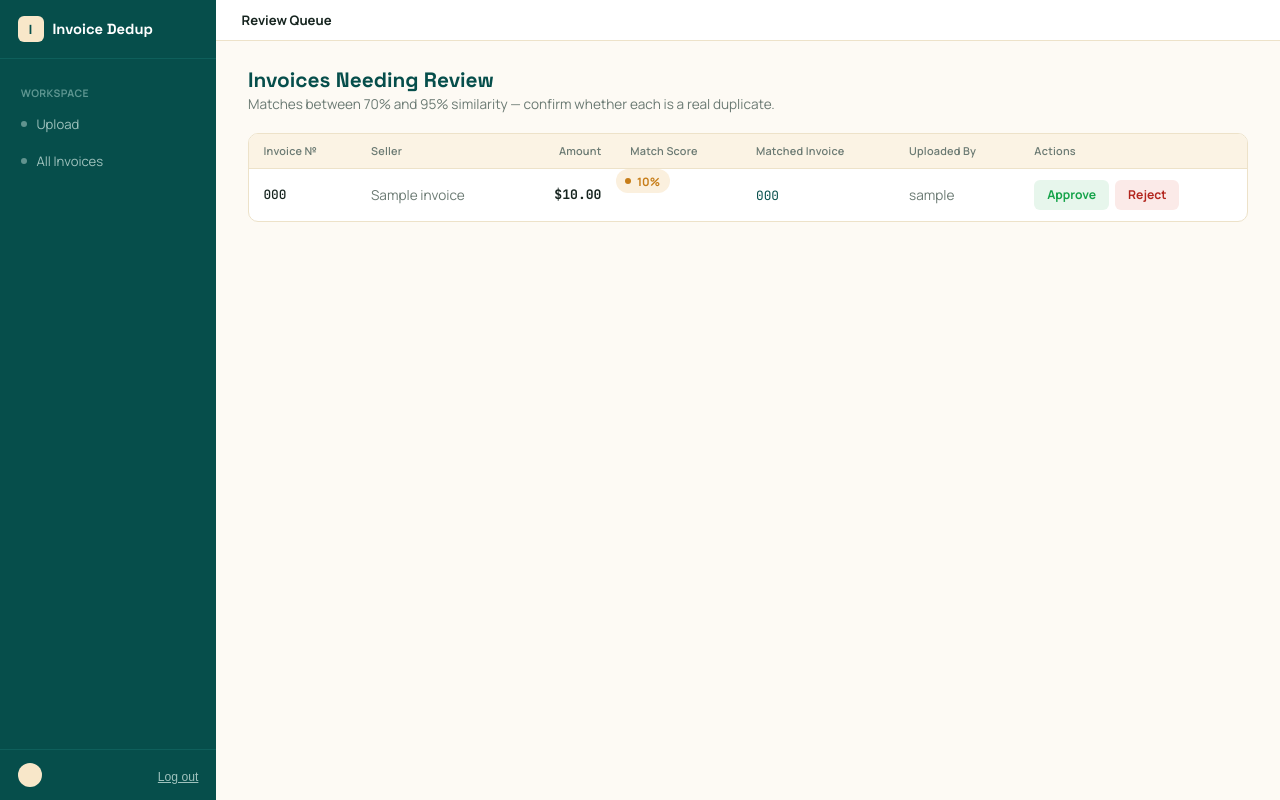
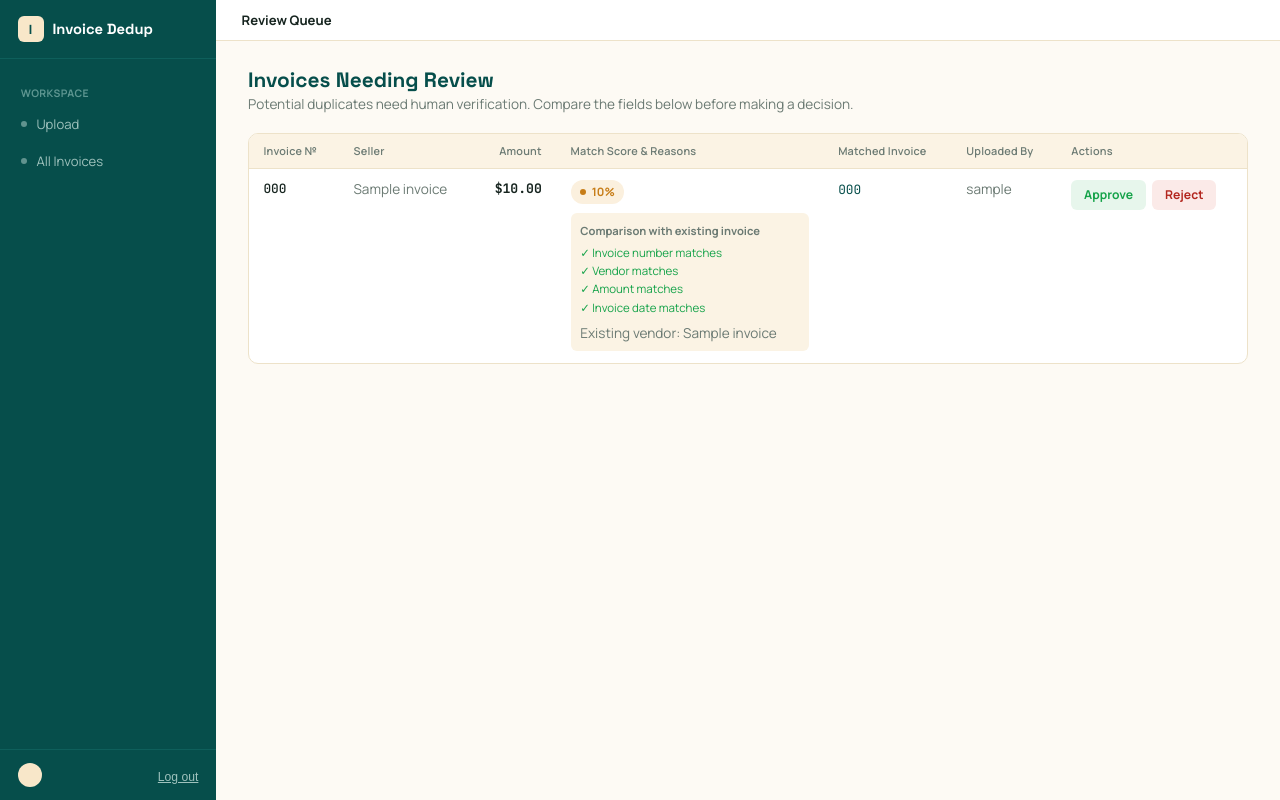
Before and after one commit to janani-k-s/invoice-dedup, a Django app: template invoices/templates/invoices/review_queue.html in a window 1280 px wide. Run offline with Django 5.2, Linux system fonts and the light colour scheme; the template is opened without the code that fills it: values that come from a table or form of the project are taken from there, others are empty; tables that the repository leaves empty hold one stand-in row (values such as "Sample post").

Commit message:
Explain invoice field differences in review queue

```diff
--- a/invoices/templates/invoices/review_queue.html
+++ b/invoices/templates/invoices/review_queue.html
@@ -1,3 +1,4 @@
+
 {% extends 'invoices/base_console.html' %}
 
 {% block title %}Review Queue — Invoice Dedup{% endblock %}
@@ -15,37 +16,104 @@
   }
   .page-head p { margin: 0; color: var(--gray); font-size: 0.85rem; }
 
-  .table-card { background: var(--surface); border: 1px solid var(--line); border-radius: 10px; overflow: hidden; }
+  .table-card {
+    background: var(--surface);
+    border: 1px solid var(--line);
+    border-radius: 10px;
+    overflow-x: auto;
+  }
+
   table { width: 100%; border-collapse: collapse; }
   thead th {
-    text-align: left; font-weight: 600; font-size: 0.68rem; letter-spacing: 0.02em;
-    color: var(--gray); padding: 0.6rem 0.9rem; background: var(--champagne-soft);
+    text-align: left;
+    font-weight: 600;
+    font-size: 0.68rem;
+    letter-spacing: 0.02em;
+    color: var(--gray);
+    padding: 0.6rem 0.9rem;
+    background: var(--champagne-soft);
     border-bottom: 1px solid var(--line);
   }
   thead th.num { text-align: right; }
-  tbody td { padding: 0.7rem 0.9rem; border-bottom: 1px solid var(--line); font-size: 0.85rem; vertical-align: middle; }
+
+  tbody td {
+    padding: 0.7rem 0.9rem;
+    border-bottom: 1px solid var(--line);
+    font-size: 0.85rem;
+    vertical-align: top;
+  }
   tbody tr:last-child td { border-bottom: none; }
-  .inv-num { font-family: 'JetBrains Mono', monospace; font-weight: 500; font-size: 0.8rem; }
-  .amount { font-family: 'JetBrains Mono', monospace; text-align: right; font-weight: 600; font-size: 0.82rem; }
+
+  .inv-num {
+    font-family: 'JetBrains Mono', monospace;
+    font-weight: 500;
+    font-size: 0.8rem;
+  }
+  .amount {
+    font-family: 'JetBrains Mono', monospace;
+    text-align: right;
+    font-weight: 600;
+    font-size: 0.82rem;
+  }
   .seller { color: var(--gray); }
-  .matched-link { color: var(--emerald); font-family: 'JetBrains Mono', monospace; font-size: 0.8rem; text-decoration: none; }
+
+  .matched-link {
+    color: var(--emerald);
+    font-family: 'JetBrains Mono', monospace;
+    font-size: 0.8rem;
+    text-decoration: none;
+  }
   .matched-link:hover { text-decoration: underline; }
-  .empty-state { padding: 2.5rem; text-align: center; color: var(--gray); font-size: 0.9rem; }
+
+  .empty-state {
+    padding: 2.5rem;
+    text-align: center;
+    color: var(--gray);
+    font-size: 0.9rem;
+  }
+
   .action-form { display: inline-flex; gap: 0.4rem; }
   .btn-sm {
-    font-family: 'Manrope', sans-serif; font-weight: 700; font-size: 0.76rem;
-    padding: 0.4rem 0.8rem; border-radius: 6px; border: none; cursor: pointer;
+    font-family: 'Manrope', sans-serif;
+    font-weight: 700;
+    font-size: 0.76rem;
+    padding: 0.4rem 0.8rem;
+    border-radius: 6px;
+    border: none;
+    cursor: pointer;
   }
   .btn-approve { background: var(--green-tint); color: var(--green); }
   .btn-approve:hover { background: #D6F0DE; }
   .btn-reject { background: var(--red-tint); color: var(--red); }
   .btn-reject:hover { background: #F7D9D6; }
+
+  .reason-list {
+    margin-top: 0.6rem;
+    padding: 0.6rem;
+    background: var(--champagne-soft);
+    border-radius: 6px;
+    min-width: 190px;
+  }
+  .reason-title {
+    font-size: 0.7rem;
+    font-weight: 700;
+    margin-bottom: 0.35rem;
+    color: var(--gray);
+  }
+  .reason-item {
+    font-size: 0.72rem;
+    line-height: 1.6;
+    overflow-wrap: anywhere;
+  }
+  .reason-match { color: var(--green); }
+  .reason-different { color: var(--red); }
+  .reason-detail { color: var(--gray); }
 {% endblock %}
 
 {% block content %}
 <div class="page-head">
   <h1>Invoices Needing Review</h1>
-  <p>Matches between 70% and 95% similarity — confirm whether each is a real duplicate.</p>
+  <p>Potential duplicates need human verification. Compare the fields below before making a decision.</p>
 </div>
 
 <div class="table-card">
@@ -56,7 +124,7 @@
         <th>Invoice №</th>
         <th>Seller</th>
         <th class="num">Amount</th>
-        <th>Match Score</th>
+        <th>Match Score &amp; Reasons</th>
         <th>Matched Invoice</th>
         <th>Uploaded By</th>
         <th>Actions</th>
@@ -65,23 +133,75 @@
     <tbody>
       {% for inv in invoices %}
       <tr>
-        <td class="inv-num">{{ inv.invoice_number }}</td>
-        <td class="seller">{{ inv.seller_name }}</td>
+        <td class="inv-num">{{ inv.invoice_number|default:"Unknown" }}</td>
+        <td class="seller">{{ inv.seller_name|default:"Unknown" }}</td>
         <td class="amount">${{ inv.total_amount }}</td>
-        <td class="chip chip-review">{{ inv.match_score|floatformat:0 }}%</td>
+
+        <td>
+          <span class="chip chip-review">
+            {{ inv.match_score|floatformat:0 }}%
+          </span>
+
+          {% if inv.matched_invoice %}
+          <div class="reason-list">
+            <div class="reason-title">Comparison with existing invoice</div>
+
+            {% if inv.invoice_number|default:""|lower == inv.matched_invoice.invoice_number|default:""|lower %}
+              <div class="reason-item reason-match">✓ Invoice number matches</div>
+            {% else %}
+              <div class="reason-item reason-different">✗ Invoice number differs</div>
+            {% endif %}
+
+            {% if inv.seller_name|default:""|lower == inv.matched_invoice.seller_name|default:""|lower %}
+              <div class="reason-item reason-match">✓ Vendor matches</div>
+            {% else %}
+              <div class="reason-item reason-different">✗ Vendor differs</div>
+            {% endif %}
+
+            {% if inv.total_amount == inv.matched_invoice.total_amount %}
+              <div class="reason-item reason-match">✓ Amount matches</div>
+            {% else %}
+              <div class="reason-item reason-different">✗ Amount differs</div>
+            {% endif %}
+
+            {% if inv.invoice_date and inv.invoice_date == inv.matched_invoice.invoice_date %}
+              <div class="reason-item reason-match">✓ Invoice date matches</div>
+            {% else %}
+              <div class="reason-item reason-different">✗ Invoice date differs or is missing</div>
+            {% endif %}
+
+            <div class="reason-detail" style="margin-top: 0.4rem;">
+              Existing vendor: {{ inv.matched_invoice.seller_name|default:"Unknown" }}
+            </div>
+          </div>
+          {% else %}
+            <div class="reason-detail" style="margin-top: 0.4rem;">
+              No linked matching invoice is available for comparison.
+            </div>
+          {% endif %}
+        </td>
+
         <td>
           {% if inv.matched_invoice %}
-            <span class="matched-link">{{ inv.matched_invoice.invoice_number }}</span>
+            <span class="matched-link">
+              {{ inv.matched_invoice.invoice_number }}
+            </span>
           {% else %}
             —
           {% endif %}
         </td>
+
         <td class="seller">{{ inv.uploaded_by }}</td>
+
         <td>
-          <form method="post" action="{% url 'review_decision' inv.id %}" class="action-form">
+          <form method="post"
+                action="{% url 'review_decision' inv.id %}"
+                class="action-form">
             {% csrf_token %}
-            <button type="submit" name="decision" value="approve" class="btn-sm btn-approve">Approve</button>
-            <button type="submit" name="decision" value="reject" class="btn-sm btn-reject">Reject</button>
+            <button type="submit" name="decision" value="approve"
+                    class="btn-sm btn-approve">Approve</button>
+            <button type="submit" name="decision" value="reject"
+                    class="btn-sm btn-reject">Reject</button>
           </form>
         </td>
       </tr>
@@ -89,7 +209,7 @@
     </tbody>
   </table>
   {% else %}
-  <div class="empty-state">No invoices currently need review.</div>
+    <div class="empty-state">No invoices currently need review.</div>
   {% endif %}
 </div>
 {% endblock %}
```
